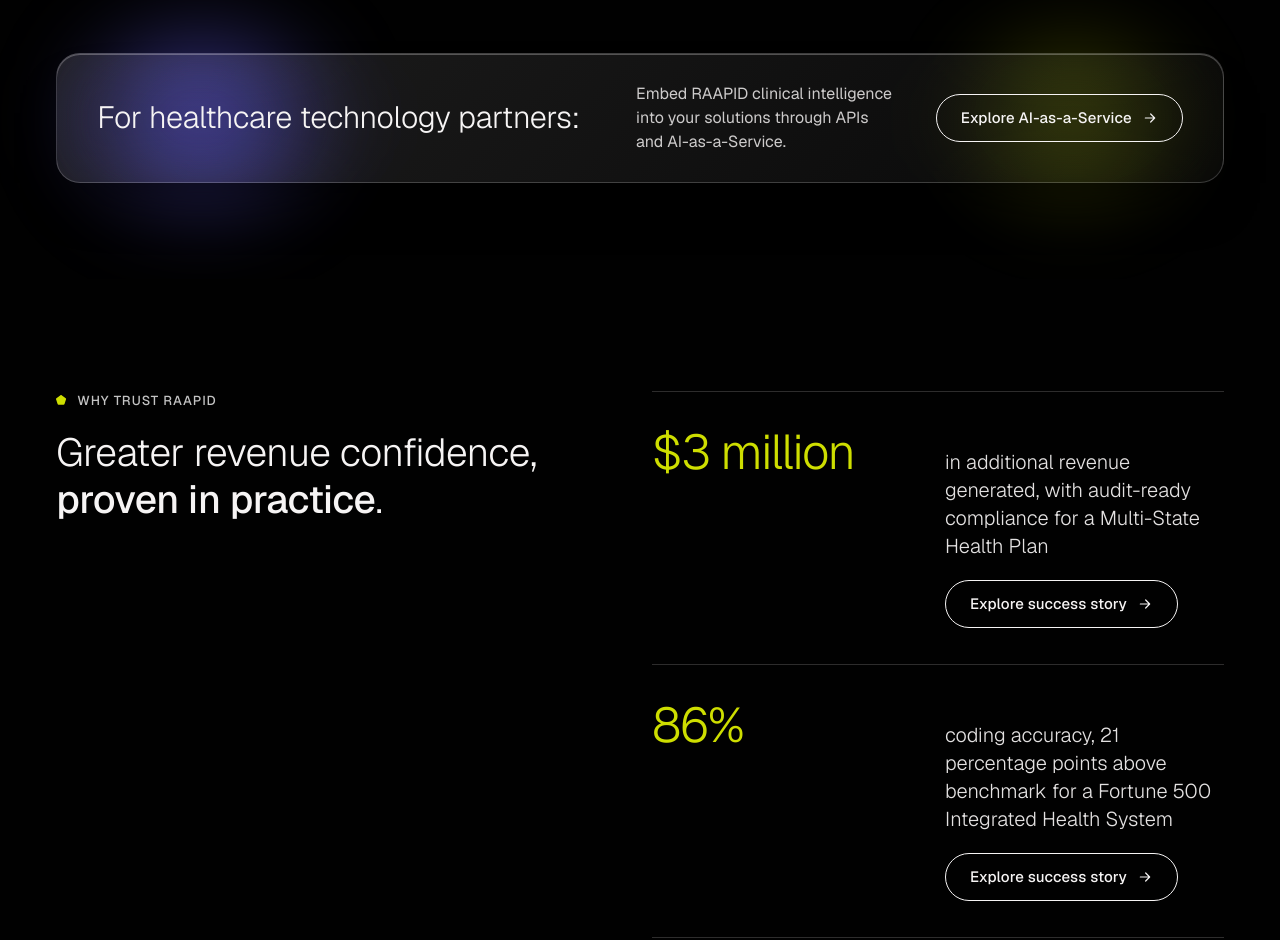
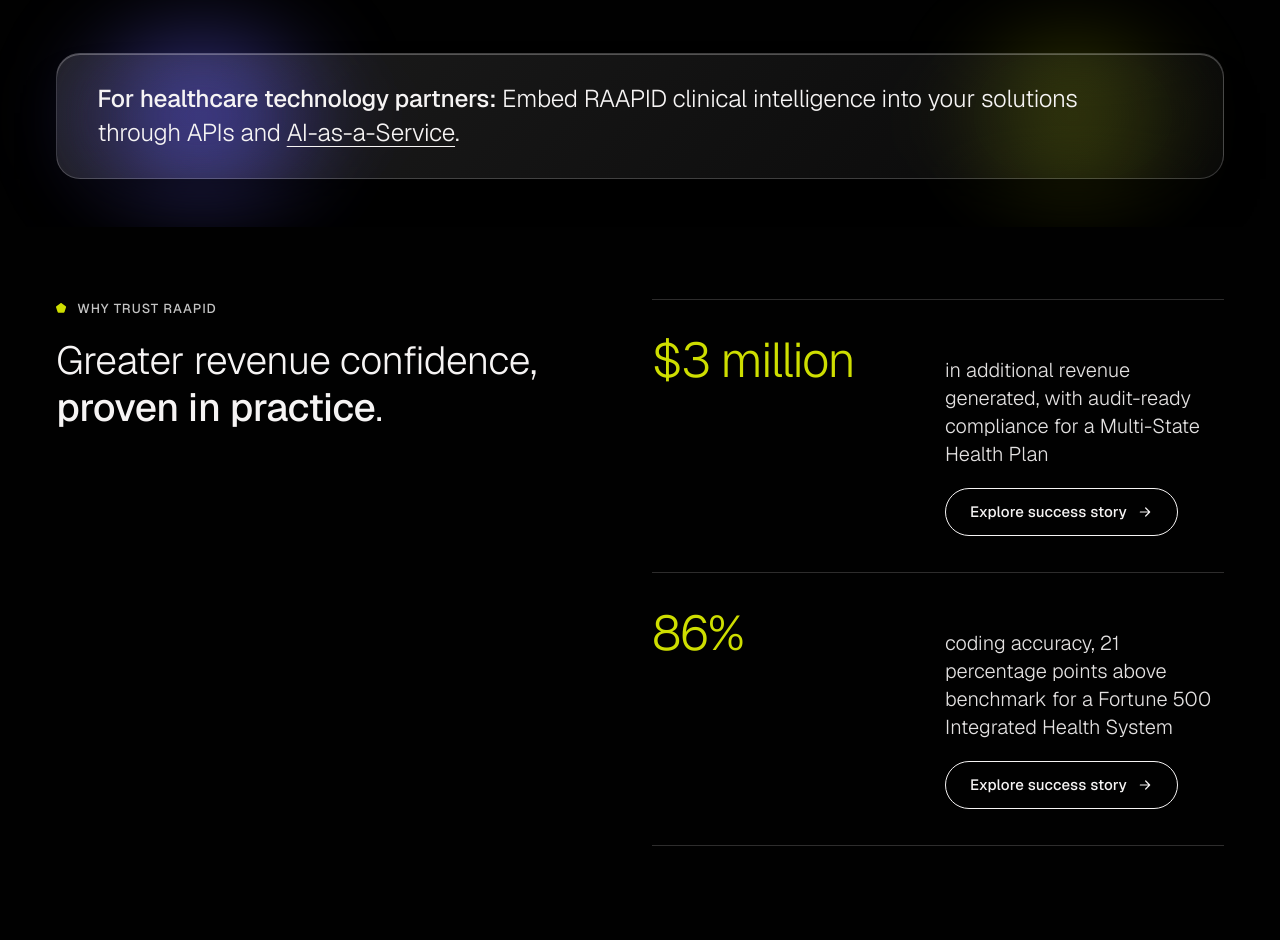
Before and after one commit to tanyagijywork/raapid-home-v002, a plain HTML site: page index.html in a window 1280 px wide. Shown: the part 5515-6455 px from the top of the page. Drawn offline with nearby package versions, Linux system fonts and the light colour scheme.

Commit message:
Add files via upload

```diff
--- a/index.html
+++ b/index.html
@@ -243,7 +243,6 @@ section.s.labs{padding-top:0}
 .news h3{font-weight:300;font-size:1.5625rem;line-height:1.3}
 .news h3 b{font-weight:500}
 .news .bs-t{align-self:flex-start}
-.more{margin-top:40px}
 
 /* contact */
 .contact .grid{display:grid;grid-template-columns:1fr 1.1fr;gap:80px;align-items:start}
@@ -284,7 +283,7 @@ footer .wrap{align-items:flex-start}
 @media(max-width:860px){.dark.closing{background-position:72% top}.closing .contact form{padding:24px}}
 
 /* Why trust: sticky offer cards */
-.dark.trust{background:var(--black)}
+.dark.trust{background:var(--black);padding-top:72px}
 .trust .tr{display:grid;grid-template-columns:repeat(2,minmax(0,1fr));gap:24px;align-items:start}
 .trust .tr .head{margin:0}
 .tr-list{border-bottom:1px solid rgba(246,244,244,.18)}
@@ -303,6 +302,10 @@ footer .wrap{align-items:flex-start}
 .pq{margin:0;font-weight:300;font-size:clamp(1.5rem,1.2rem + .9vw,1.95rem);line-height:1.2;white-space:nowrap;letter-spacing:-.01em;color:var(--white)}
 .pr{display:flex;flex-direction:row;align-items:center;justify-content:space-between;gap:24px 40px}
 .pr p{margin:0;font-size:1rem;line-height:1.5;color:rgba(246,244,244,.82);max-width:60ch}.pr .bs{flex:none}
+.pline{margin:0;text-wrap:pretty;font-weight:300;font-size:clamp(1.25rem,1rem + .65vw,1.5625rem);line-height:1.4;letter-spacing:-.01em;color:var(--white)}
+.pline b{font-weight:500}
+.pline a{text-decoration:underline;text-decoration-thickness:1px;text-underline-offset:.2em;transition:color .2s}
+.pline a:hover{color:var(--green)}
 @media(max-width:1100px){.pbox{grid-template-columns:1fr;border-radius:28px;padding:28px 32px}.pq{white-space:normal}}
 @media(max-width:860px){.pbox{grid-template-columns:1fr;gap:20px;padding:28px 24px}.pr{flex-direction:column;align-items:flex-start}.pwrap{padding-top:48px}}
 
@@ -438,7 +441,7 @@ footer .wrap{align-items:flex-start}
 .hs p{margin:0;font-size:1rem;line-height:1.5;color:rgba(246,244,244,.72);max-width:26ch}
 @media(max-width:860px){.hstats{grid-template-columns:1fr;gap:36px}.statsec{padding:64px 0 40px}}
 /* Who RAAPID serves */
-.dark.black.serves,.dark.serves{background:var(--black);padding-bottom:96px}
+.dark.black.serves,.dark.serves{background:var(--black);padding-bottom:48px}
 .serves .head{margin-bottom:56px;width:calc((100% - 24px) / 2);max-width:none;text-align:left}
 .svm{display:grid;grid-template-columns:repeat(2,minmax(0,1fr));gap:24px;align-items:start}
 .svm-tabs{display:flex;gap:40px;margin:0 0 40px;border-bottom:1px solid rgba(246,244,244,.18)}
@@ -530,7 +533,7 @@ footer .wrap{align-items:flex-start}
         <div class="mega" id="mega3"><div class="mp">
           <div class="mf"><span class="mf-tag">Latest News</span><img src="menu-latest-news.jpg" alt="" width="640" height="300" loading="lazy"><h4>Lorem ipsum dolor sit amet, consectetur adipiscing elit sed do eiusmod tempor.</h4><a class="bs bs-t" href="#">Know More<svg viewBox="0 0 24 24" fill="none" stroke="currentColor" stroke-width="1.8" stroke-linecap="round" stroke-linejoin="round" aria-hidden="true"><path d="M5 12h14M13 6l6 6-6 6"/></svg></a></div>
           <div class="mdiv" aria-hidden="true"></div>
-          <div class="mlist"><p class="mh">ABOUT</p><ul><li><a href="#"><span class="mic"><img src="m-ab-story.png" alt="" width="44" height="44" loading="lazy"></span><span class="mtx">Our Story</span><span class="mar" aria-hidden="true">→</span></a></li><li><a href="#"><span class="mic"><img src="m-ab-lead.png" alt="" width="44" height="44" loading="lazy"></span><span class="mtx">Leadership</span><span class="mar" aria-hidden="true">→</span></a></li><li><a href="#"><span class="mic"><img src="m-ab-partners.png" alt="" width="44" height="44" loading="lazy"></span><span class="mtx">Our Partners</span><span class="mar" aria-hidden="true">→</span></a></li><li><a href="#contact"><span class="mic"><img src="m-ab-demo.png" alt="" width="44" height="44" loading="lazy"></span><span class="mtx">Request a demo</span><span class="mar" aria-hidden="true">→</span></a></li><li><a href="#"><span class="mic"><img src="m-ab-lead.png" alt="" width="44" height="44" loading="lazy"></span><span class="mtx">Careers</span><span class="mar" aria-hidden="true">→</span></a></li></ul></div>
+          <div class="mlist"><p class="mh">ABOUT</p><ul><li><a href="#"><span class="mic"><img src="m-ab-story.png" alt="" width="44" height="44" loading="lazy"></span><span class="mtx">Our Story</span><span class="mar" aria-hidden="true">→</span></a></li><li><a href="#"><span class="mic"><img src="m-ab-lead.png" alt="" width="44" height="44" loading="lazy"></span><span class="mtx">Leadership</span><span class="mar" aria-hidden="true">→</span></a></li><li><a href="#"><span class="mic"><img src="m-ab-partners.png" alt="" width="44" height="44" loading="lazy"></span><span class="mtx">Our Partners</span><span class="mar" aria-hidden="true">→</span></a></li><li><a href="#"><span class="mic"><img src="m-ab-lead.png" alt="" width="44" height="44" loading="lazy"></span><span class="mtx">Careers</span><span class="mar" aria-hidden="true">→</span></a></li><li><a href="#contact"><span class="mic"><img src="m-ab-demo.png" alt="" width="44" height="44" loading="lazy"></span><span class="mtx">Request a demo</span><span class="mar" aria-hidden="true">→</span></a></li></ul></div>
         </div></div>
       </div>
     </nav>
@@ -639,11 +642,7 @@ footer .wrap{align-items:flex-start}
     </div>
     <div class="wrap pwrap">
       <div class="pbox">
-        <h3 class="pq">For healthcare technology partners:</h3>
-        <div class="pr">
-          <p>Embed RAAPID clinical intelligence into your solutions through APIs and AI-as-a-Service.</p>
-          <a class="bs bs-s" href="#">Explore AI-as-a-Service<svg viewBox="0 0 24 24" fill="none" stroke="currentColor" stroke-width="1.8" stroke-linecap="round" stroke-linejoin="round" aria-hidden="true"><path d="M5 12h14M13 6l6 6-6 6"/></svg></a>
-        </div>
+        <p class="pline"><b>For healthcare technology partners:</b> Embed RAAPID clinical intelligence into your solutions through APIs and <a href="#">AI-as-a-Service</a>.</p>
       </div>
     </div>
   </section>
@@ -672,7 +671,6 @@ footer .wrap{align-items:flex-start}
         <article><img src="insight-a2.png" alt="" width="645" height="300" loading="lazy"><div class="body"><h3>RAAPID raises Series A funding with a <b>Strategic “Industry Trifecta”</b></h3><a class="bs bs-t" href="#">Read the news<svg viewBox="0 0 24 24" fill="none" stroke="currentColor" stroke-width="1.8" stroke-linecap="round" stroke-linejoin="round" aria-hidden="true"><path d="M5 12h14M13 6l6 6-6 6"/></svg></a></div></article>
         <article><img src="insight-a3.png" alt="" width="645" height="300" loading="lazy"><div class="body"><h3>RAAPID named a leader in the XYZ <b>Healthcare AI Excellence Index</b></h3><a class="bs bs-t" href="#">See analyst recognition<svg viewBox="0 0 24 24" fill="none" stroke="currentColor" stroke-width="1.8" stroke-linecap="round" stroke-linejoin="round" aria-hidden="true"><path d="M5 12h14M13 6l6 6-6 6"/></svg></a></div></article>
       </div>
-      <div class="more"><a class="bs bs-s" href="#">View more<svg viewBox="0 0 24 24" fill="none" stroke="currentColor" stroke-width="1.8" stroke-linecap="round" stroke-linejoin="round" aria-hidden="true"><path d="M5 12h14M13 6l6 6-6 6"/></svg></a></div>
       </div>
       </div>
     </div>
@@ -823,7 +821,6 @@ m.addEventListener('click',()=>{const o=nav.classList.toggle('open');m.setAttrib
   // 9 building the next in healthcare: heading and each story
   group('.labs .split .stick',['.labs .split .stick h2']);
   $('.news article').forEach((a,i)=>group('.news article:nth-child('+(i+1)+')',[ '.news article:nth-child('+(i+1)+')' ]));
-  group('.labs .more',['.labs .more']);
   // 10 contact: heading and subheading only (not the form)
   group('#contact .grid',['#contact .grid > div:first-child h2','#contact .grid > div:first-child p.lead']);
 })();
```
